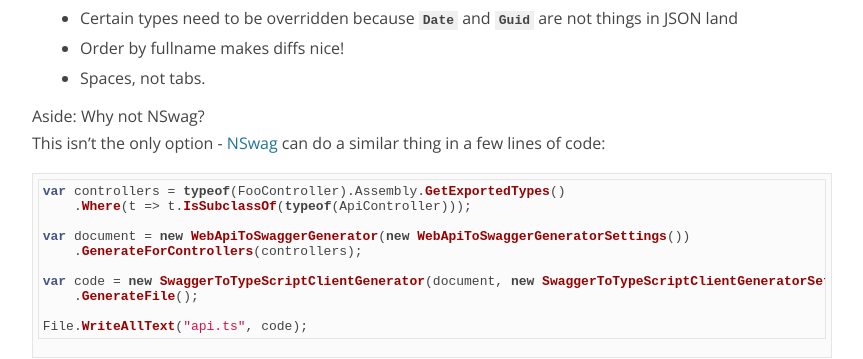
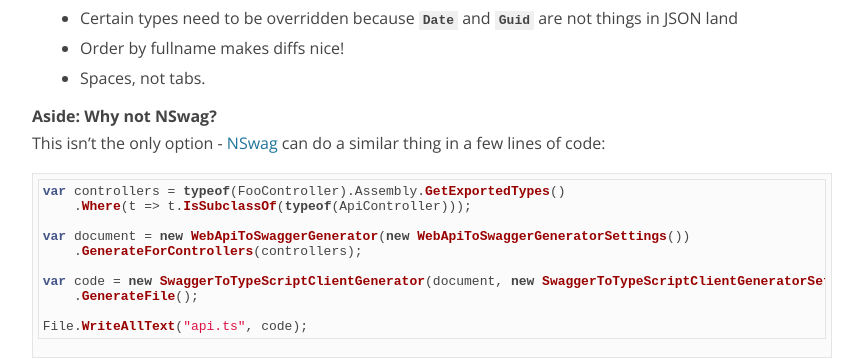
Before and after one commit to xwipeoutx/xwipeoutx.github.io, a Jekyll site: the page built from index.html, in a window 1280 px wide. Shown: the part 1978-2337 px from the top of the page, without its empty margins (208-1071 px from the left). Built offline with Jekyll 4.4.1, drawn with Linux system fonts in a browser that asks for light colours; nearby versions of some CDN libraries; comment, search, counter and statistics services are not loaded.

Commit message:
Adds a style to H3.

```diff
--- a/css/main.css
+++ b/css/main.css
@@ -65,6 +65,9 @@ h1 {
 }
 h2 {
     font-size: 1.2em;
+    font-weight: 600;
+}
+h3 {
     font-weight: 600;
 }
 
```
